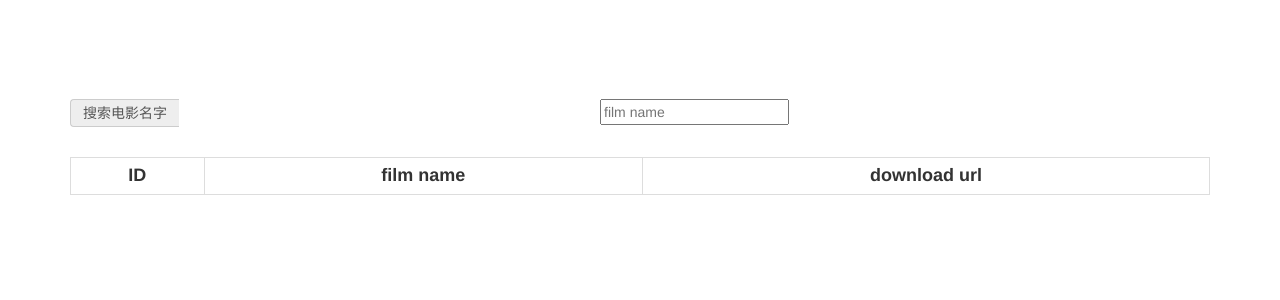
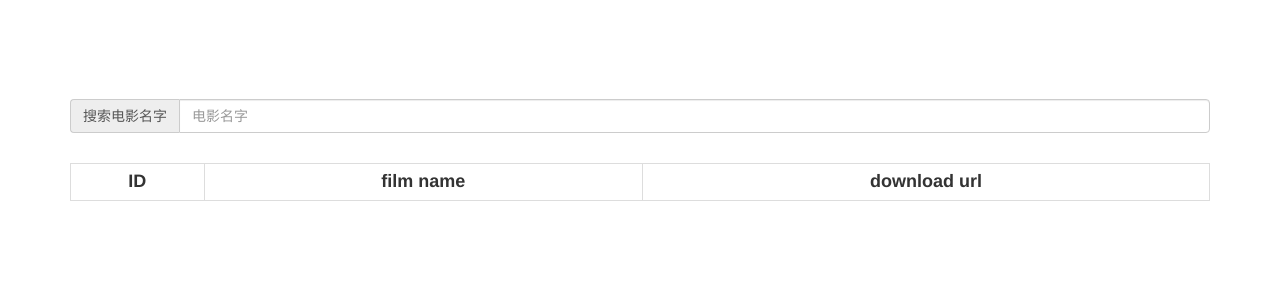
Before and after one commit to houjian2547/python, a Django app: page /film/ in a window 1280 px wide. Shown: the part 51-351 px from the top of the page. Run offline with Django 3.2, Linux system fonts and the light colour scheme; data that the repository does not hold is empty; some libraries are stand-ins or nearby versions.

Commit message:
增加搜索功能

```diff
--- a/Python-Crawler-master/service/CrawlDownloadUrl.py
+++ b/Python-Crawler-master/service/CrawlDownloadUrl.py
@@ -166,7 +166,7 @@ def selectDBBySql(sql):
 #修改下载地址
 def updateDBById(downloadUrl, id):
     dbcrud = CRUD()
-    sql = "update second_url_film_name set download_ftp_url = '" + downloadUrl +"' where id = " + str(id)+";"
+    sql = "update django_web_second_url_film_name set download_ftp_url = '" + downloadUrl +"' where id = " + str(id)+";"
     print("update sql: ")
     print('            ' + sql)
     dbcrud.operateDB(sql)
@@ -193,7 +193,7 @@ def get_download_url(singleData):
 
 def get_all_second_level_url():
     # 从数据库获取所有要访问的二级地址
-    sql = 'select * from second_url_film_name where id >= 14720;'
+    sql = 'select * from django_web_second_url_film_name where id >= 15326;'
     selectResult = selectDBBySql(sql)
     if selectResult is None:
         print("查询所有二级网址失败")
--- a/myDjangoTest/django_web/admin.py
+++ b/myDjangoTest/django_web/admin.py
@@ -16,4 +16,5 @@ class FilmShowAdmin(admin.ModelAdmin):
     list_display = ['id', 'film_name', 'download_ftp_url']
 
 admin.site.register(BlogsPost, BlogsPostAdmin)
+
 admin.site.register(second_url_film_name, FilmShowAdmin)
--- a/myDjangoTest/django_web/views.py
+++ b/myDjangoTest/django_web/views.py
@@ -1,6 +1,11 @@
+from django.http import HttpResponse
 from django.shortcuts import render
+from django.core import serializers
+
 from django_web.models import BlogsPost
 from django_web.models import second_url_film_name
+import json
+from django.http import JsonResponse
 
 
 # Create your views here.
@@ -18,5 +23,42 @@ def blog_index(request):
 def film_show(request):
     # film_list = second_url_film_name.objects.all()
     # film_list = second_url_film_name.objects.filter(id__lt=15111, id__gt=15103)
-    film_list = second_url_film_name.objects.filter(film_name__icontains='破门而入')
+    dataname = request.GET.get('dataname', '')
+    print(dataname)
+    global film_list
+    if dataname:
+        print('not empty')
+        film_list = second_url_film_name.objects.filter(film_name__icontains=dataname)
+    else:
+        print('empty')
+        film_list = second_url_film_name.objects.filter(id__lt=15111, id__gt=15103)
+    for film in film_list:
+        print(film.film_name)
     return render(request, 'film.html', {'film_list': film_list})
+
+
+def film_name_search(request):
+    filmName = request.GET.get('filmName', '')
+    print(filmName)
+    global film_list
+    if filmName:
+        print('filmName is not empty')
+        film_list = second_url_film_name.objects.filter(film_name__icontains=filmName)
+    else:
+        print('filmName is empty')
+        film_list = second_url_film_name.objects.filter(id__lt=15111, id__gt=15103)
+
+    content_list = []
+    for film in film_list:
+        print(film.film_name)
+        # context = {'id': film.id, 'film_name': film.film_name, 'download_ftp_url': film.download_ftp_url}
+        content_list.append(film)
+
+    film_list = serializers.serialize("json", content_list)
+    film_list = json.dumps(film_list)
+    # response = HttpResponse()
+    # response['Content-Type'] = "application/json"
+    # response.write(film_list)
+    # return HttpResponse(film_list)
+
+    return HttpResponse(film_list, content_type='application/json')
--- a/myDjangoTest/myDjangoTest/settings.py
+++ b/myDjangoTest/myDjangoTest/settings.py
@@ -35,7 +35,7 @@ INSTALLED_APPS = [
     'django.contrib.sessions',
     'django.contrib.messages',
     'django.contrib.staticfiles',
-    'django_web'
+    'django_web',
 ]
 
 MIDDLEWARE = [
--- a/myDjangoTest/myDjangoTest/urls.py
+++ b/myDjangoTest/myDjangoTest/urls.py
@@ -25,4 +25,5 @@ urlpatterns = [
     url(r'^index/', index),
     url(r'^blog/', blog_index),
     url(r'^film/', film_show),
+    url(r'^film_name_search/', film_name_search),
 ]
--- a/myDjangoTest/templates/film.html
+++ b/myDjangoTest/templates/film.html
@@ -12,12 +12,15 @@
     <link href="https://cdn.bootcss.com/bootstrap/3.3.7/css/bootstrap.min.css" rel="stylesheet">
     <!-- Custom styles for this template -->
     <link href="starter-template.css" rel="stylesheet">
+
+
 </head>
 <body>
 <nav class="navbar navbar-inverse navbar-fixed-top">
     <div class="container">
         <div class="navbar-header">
-          <button type="button" class="navbar-toggle collapsed" data-toggle="collapse" data-target="#navbar" aria-expanded="false" aria-controls="navbar">
+            <button type="button" class="navbar-toggle collapsed" data-toggle="collapse" data-target="#navbar"
+                    aria-expanded="false" aria-controls="navbar">
                 <span class="sr-only">Toggle navigation</span>
                 <span class="icon-bar"></span>
                 <span class="icon-bar"></span>
@@ -39,12 +42,12 @@
 
     <div style="margin-top:100px;text-align:center">
 
-            <div class="input-group" style="margin-bottom:30px;text-align:center">
-                <span class="input-group-addon">搜索电影名字</span>
-                <input type="text" class="filmName" placeholder="film name">
+        <div class="input-group" style="margin-top:30px;margin-bottom:30px;text-align:center">
+            <span class="input-group-addon" onclick="Parsefunc()">搜索电影名字</span>
+            <input type="text" class="form-control" placeholder="电影名字" id="filmName">
         </div>
 
-            <table class="table table-bordered table-hover table-condensed">
+        <table class="table table-bordered table-hover table-condensed" id="film_table">
             <tr style=" font-weight:bold;font-size:18px">
                 <td>ID</td>
                 <td>film name</td>
@@ -65,5 +68,39 @@
 
 <script src="https://cdn.bootcss.com/jquery/1.12.4/jquery.min.js"></script>
 <script src="https://cdn.bootcss.com/bootstrap/3.3.7/js/bootstrap.min.js"></script>
+<script>
+    function Parsefunc() {
+        var filmName = $('#filmName').val();
+        $.get("/film_name_search", { 'filmName': filmName}, function(ret){
+            console.log(ret);
+            console.log(JSON.stringify(ret));
+
+            $('#result_get').html(ret);
+        });
+
+        /*
+        $.ajax({
+            url: "/film_name_search?filmName=" + filmName,
+            type: "GET",
+            success: function (response) {
+                {#alert('成功');#}
+                console.log(response.message)
+                {#var film_list = response.data;#}
+                json = JSON.parse(response);
+                console.log(json.fields)
+
+            },
+            //data:JSON.stringify({
+            //    'data':dataname
+            contentType: "application/json",
+            error: function (response) {
+                alert('失败');
+            }
+        })
+        */
+
+
+    }
+</script>
 </body>
 </html>
```
Lines whose indentation alone changed are shown as unchanged.
